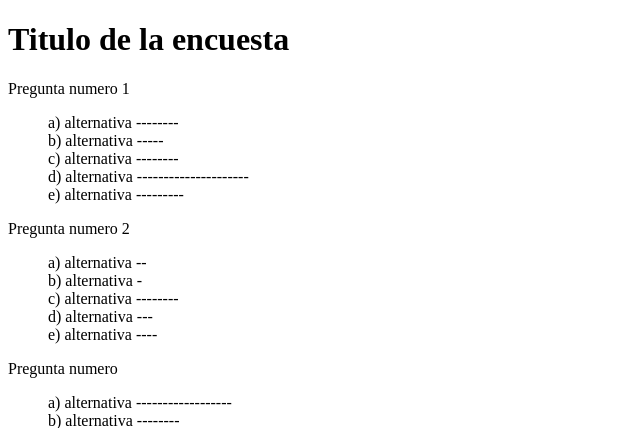
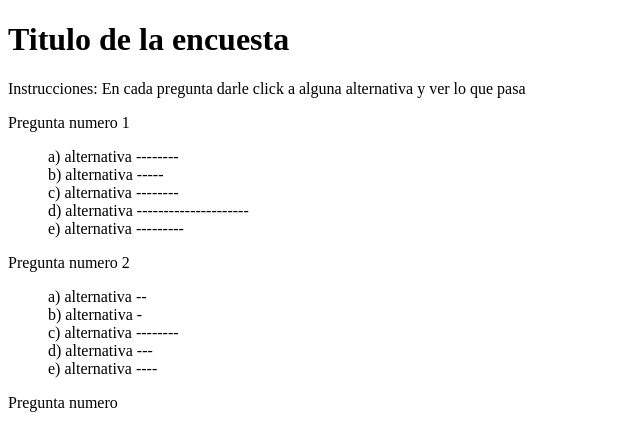
Before and after one commit to 5yC0r/84lt0, a PHP site: page / in a window 1280 px wide. Shown: the top 428 px of the page, without its empty margins (0-640 px from the left). Run offline with PHP 8.4, Linux system fonts and the light colour scheme; some libraries are stand-ins or nearby versions.

Commit message:
instrucciones agregadas

```diff
--- a/index.php
+++ b/index.php
@@ -11,6 +11,7 @@
 </head>
 <body>
 	<h1>Titulo de la encuesta</h1>
+	<p>Instrucciones: En cada pregunta darle click a alguna alternativa y ver lo que pasa</p>
 	<div class="pregunta" id="p1">
 		<div class="enunciado">
 			<label for="">Pregunta numero 1</label>
```
